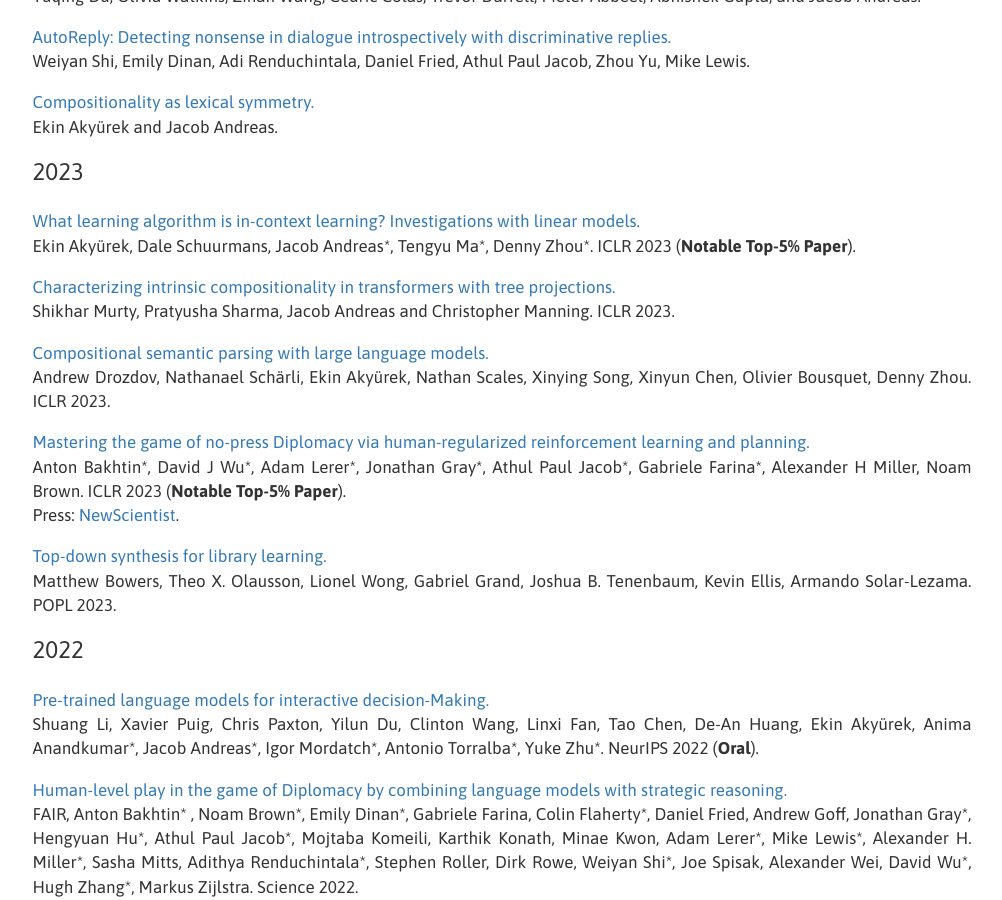
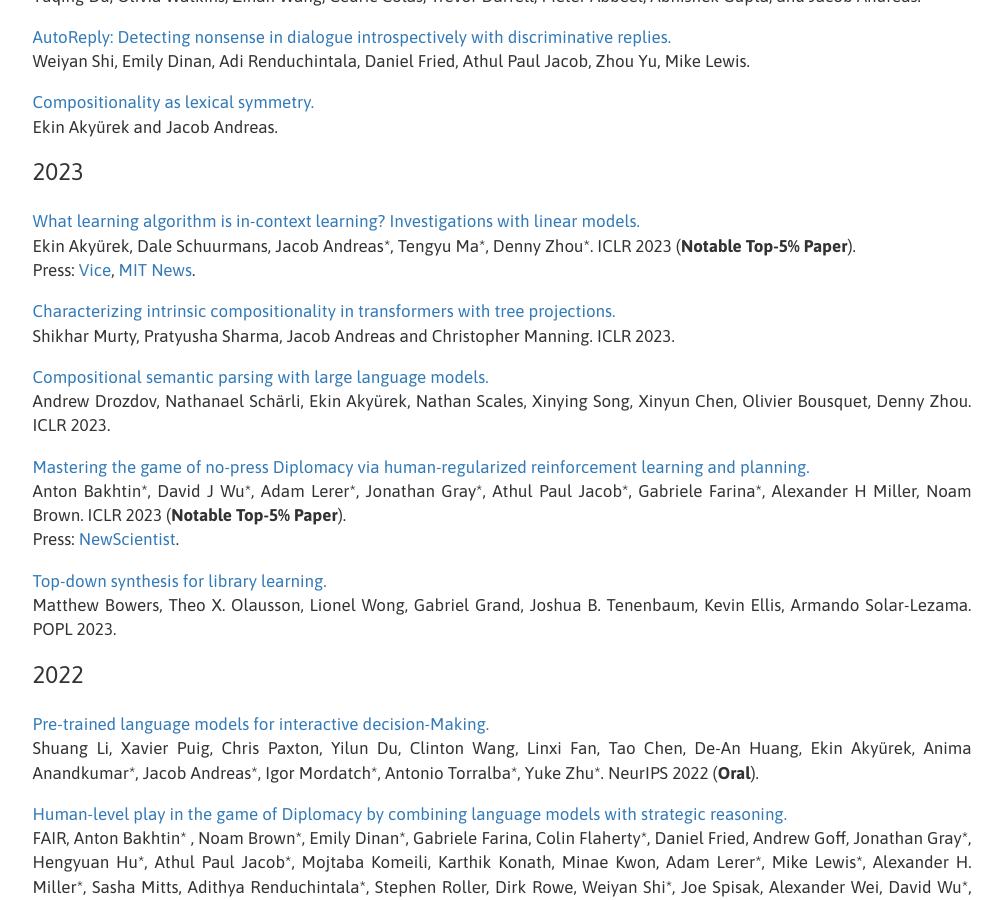
Before and after one commit to lingo-mit/website, a Jekyll site: the page built from research.md, in a window 1280 px wide and 900 px high, scrolled down 361 px. Shown: the whole window, without its empty margins (10-1012 px from the left). Built offline with Jekyll 4.4.1, drawn with Linux system fonts in a browser that asks for light colours.

Commit message:
icl news

```diff
--- a/research.md
+++ b/research.md
@@ -106,6 +106,9 @@ about how meaning works with nothing but text as training data.
 - [What learning algorithm is in-context learning? Investigations with linear models.](https://arxiv.org/abs/2211.15661)
 
   Ekin Aky&uuml;rek, Dale Schuurmans, Jacob Andreas\*, Tengyu Ma\*, Denny Zhou\*. ICLR 2023 (<b>Notable Top-5% Paper</b>).
+
+  Press: [Vice](https://www.vice.com/en/article/4axjnm/scientists-made-discovery-about-how-ai-actually-works),
+  [MIT News](https://news.mit.edu/2023/large-language-models-in-context-learning-0207).
 
 - [Characterizing intrinsic compositionality in transformers with tree projections.](https://arxiv.org/abs/2211.01288)
 
```
